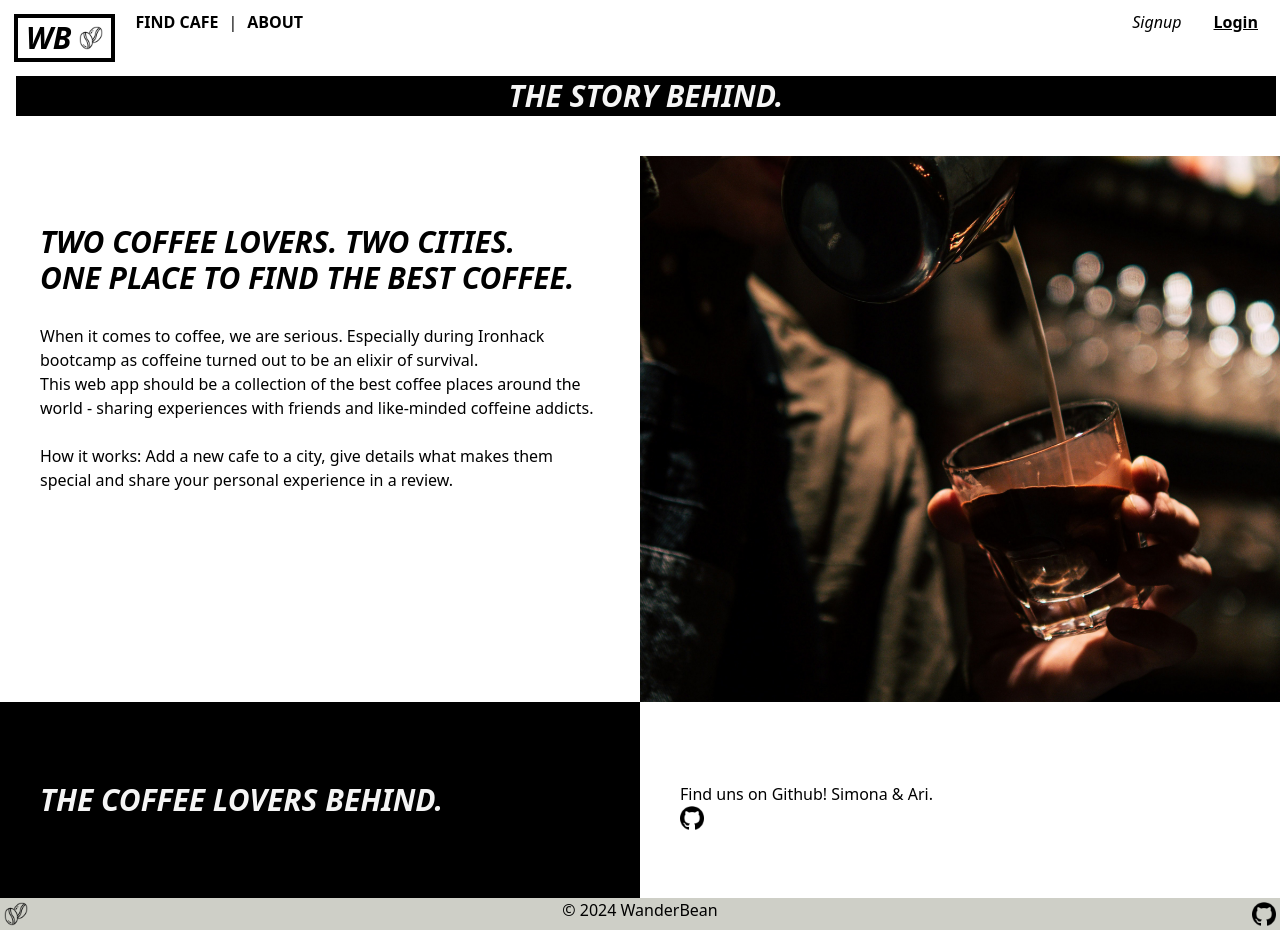
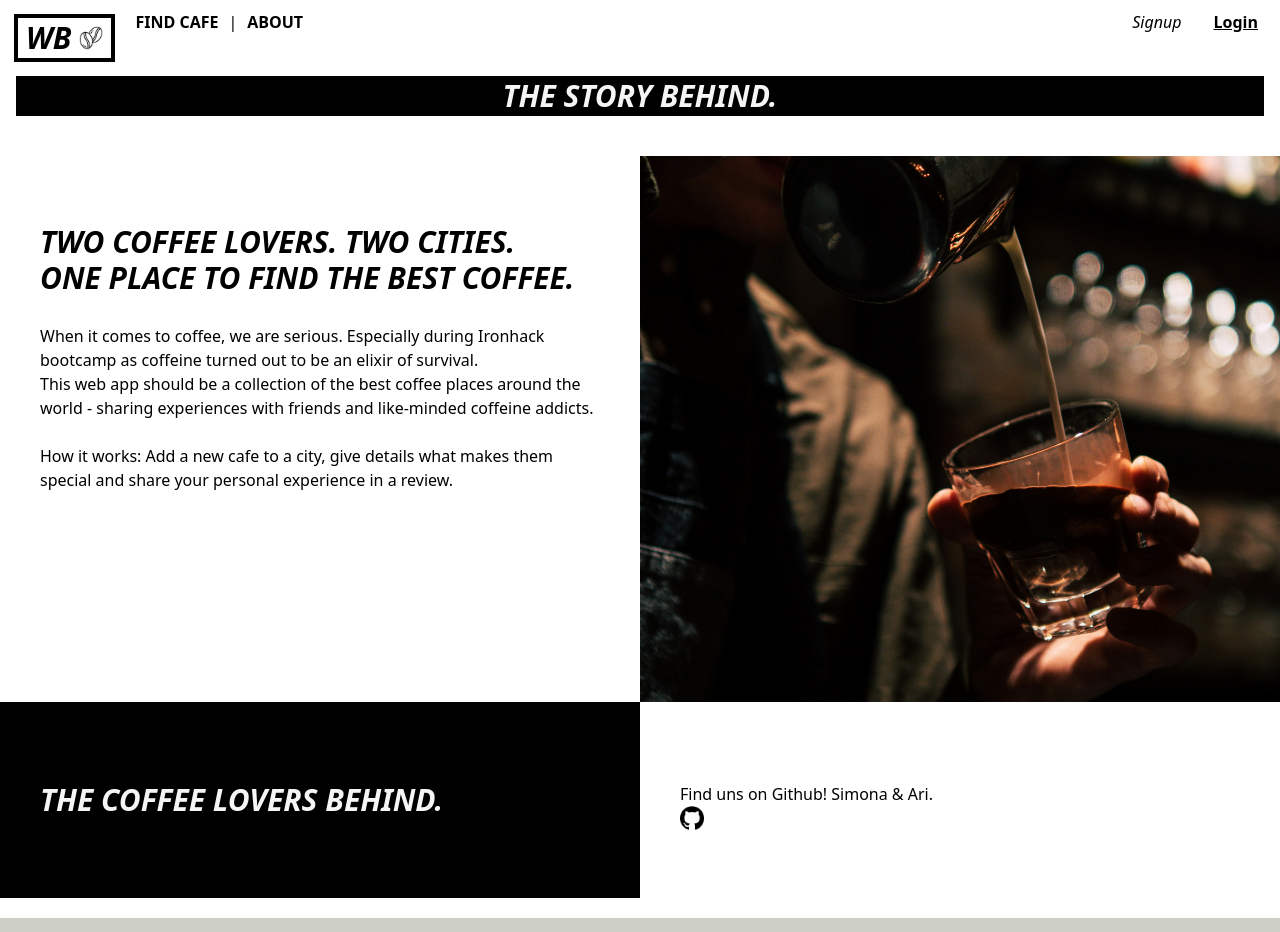
Before and after one commit to WanderBean/Wanderbean-Frontend, a React (Vite) app: page /about in a window 1280 px wide. Shown: the top 932 px of the page. Built offline with nearby package versions, Linux system fonts and the light colour scheme.

Commit message:
Footer is independent & lives in anarchy

```diff
--- a/src/App.css
+++ b/src/App.css
@@ -1,5 +1,21 @@
-body {
+body, html {
+  margin: 0;
+  padding: 0;
   overflow-x: hidden;
+}
+
+.app {
+
+  display: flex;
+
+  flex-direction: column;
+
+  min-height: 100vh;
+
+}
+
+.footer {
+  position: static !important;
 }
 
 input[type="radio"] {
--- a/src/components/Footer.jsx
+++ b/src/components/Footer.jsx
@@ -5,14 +5,16 @@ import github from "../img/github-logo.png";
 
 function Footer() {
   return (
-    <div className="bg-grey w-screen flex flex-row justify-between items-start bottom-0">
+    <div className="flex flex-col mt-5 bottom-0 left-0">
+      <div className="footer px-4 py-3 bg-grey w-screen flex flex-row justify-between items-start bottom-0 left-0 static">
         <Link to="/">
           <img src={logo} alt="Wanderbeans Logo" className="max-h-6 m-1" />
         </Link>
-      <div>© 2024 WanderBean </div>
+        <div>© 2024 Wanderbean </div>
         <Link to="https://github.com/WanderBean">
           <img src={github} alt="Github Logo" className="max-h-6 m-1" />
         </Link>
+      </div>
     </div>
   );
 }
--- a/src/pages/AboutPage.jsx
+++ b/src/pages/AboutPage.jsx
@@ -5,7 +5,7 @@ import coffeeMaking from "../img/coffee-making.jpg";
 function AboutPage() {
   return (
     <div>
-      <div className="ml-3">
+      <div className="mx-3">
         <h1 className="bg-black text-white uppercase text-center text-3xl m-1 px-0.5 py-0.5 font-extrabold italic">
           The Story behind.
         </h1>
--- a/src/pages/CafeAddPage.jsx
+++ b/src/pages/CafeAddPage.jsx
@@ -2,7 +2,7 @@ import CafeAdd from "../components/CafeAdd";
 
 function CafeAddPage() {
   return (
-    <div className="m-3">
+    <div className="mx-3">
       <h1 className="bg-black text-white uppercase text-center text-3xl m-1 px-0.5 py-0.5 font-extrabold italic">
         Add a Cafe to your list
       </h1>
--- a/src/pages/CafeDetailsPage.jsx
+++ b/src/pages/CafeDetailsPage.jsx
@@ -110,7 +110,7 @@ function CafeDetailsPage() {
 
                   {Array.isArray(cafe.specs) &&
                     cafe.specs.map((specs, index) => (
-                      <label key={index}>{specs}. </label>
+                      <label key={index}>{specs}</label>
                     ))}
                 </div>
 
--- a/src/pages/CafeEditPage.jsx
+++ b/src/pages/CafeEditPage.jsx
@@ -2,7 +2,7 @@ import CafeEdit from "../components/CafeEdit";
 
 function CafeEditPage() {
   return (
-    <div className="m-3">
+    <div className="mx-3">
       <h1 className="bg-black text-white uppercase text-center text-3xl m-1 px-0.5 py-0.5 font-extrabold italic">
         Not correct? Edit it!
       </h1>
--- a/src/pages/LoginPage.jsx
+++ b/src/pages/LoginPage.jsx
@@ -38,7 +38,7 @@ function LoginPage() {
     }
 
     return (
-        <div>
+        <div className="mx-3 pb-20">
             <h1 className="bg-black text-white uppercase text-center text-3xl m-1 px-0.5 py-0.5 font-extrabold italic"
             >Welcome back. Log in. </h1>
             <form onSubmit={handleSubmit} >
--- a/src/pages/NotFoundPage.jsx
+++ b/src/pages/NotFoundPage.jsx
@@ -31,7 +31,7 @@ function NotFoundPage() {
                 </div>
                 <div className="w-full md:w-1/2">
                     <img
-                        className="mx-auto"
+                        className="mh-auto"
                         src={coffeeCups}
                         alt="Empty coffee cups"
                     />
--- a/src/pages/SignupPage.jsx
+++ b/src/pages/SignupPage.jsx
@@ -34,7 +34,7 @@ function SignupPage() {
     }
 
     return (
-        <div>
+        <div className="mx-3">
             <h1 className="bg-black text-white uppercase text-center text-3xl m-1 px-0.5 py-0.5 font-extrabold italic">
                 New here? Sign up.</h1>
             <form onSubmit={handleSubmit}>
```
Lines whose indentation alone changed are shown as unchanged.
